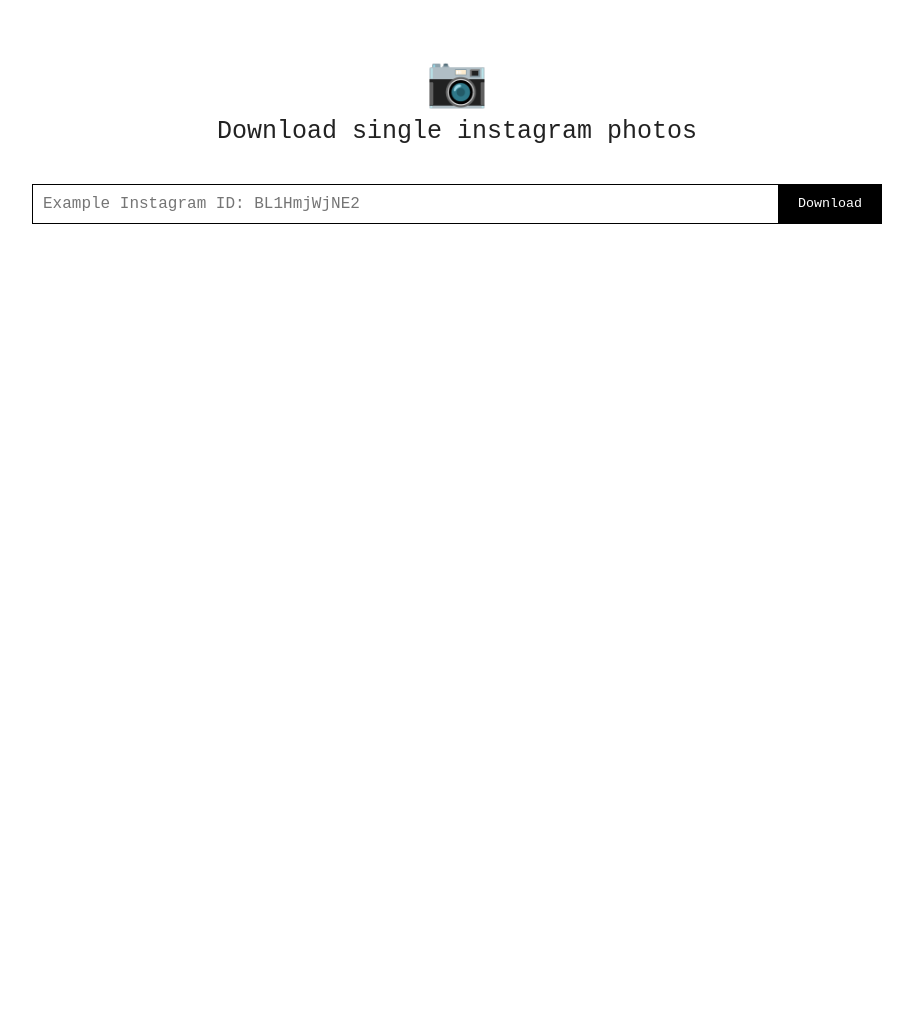
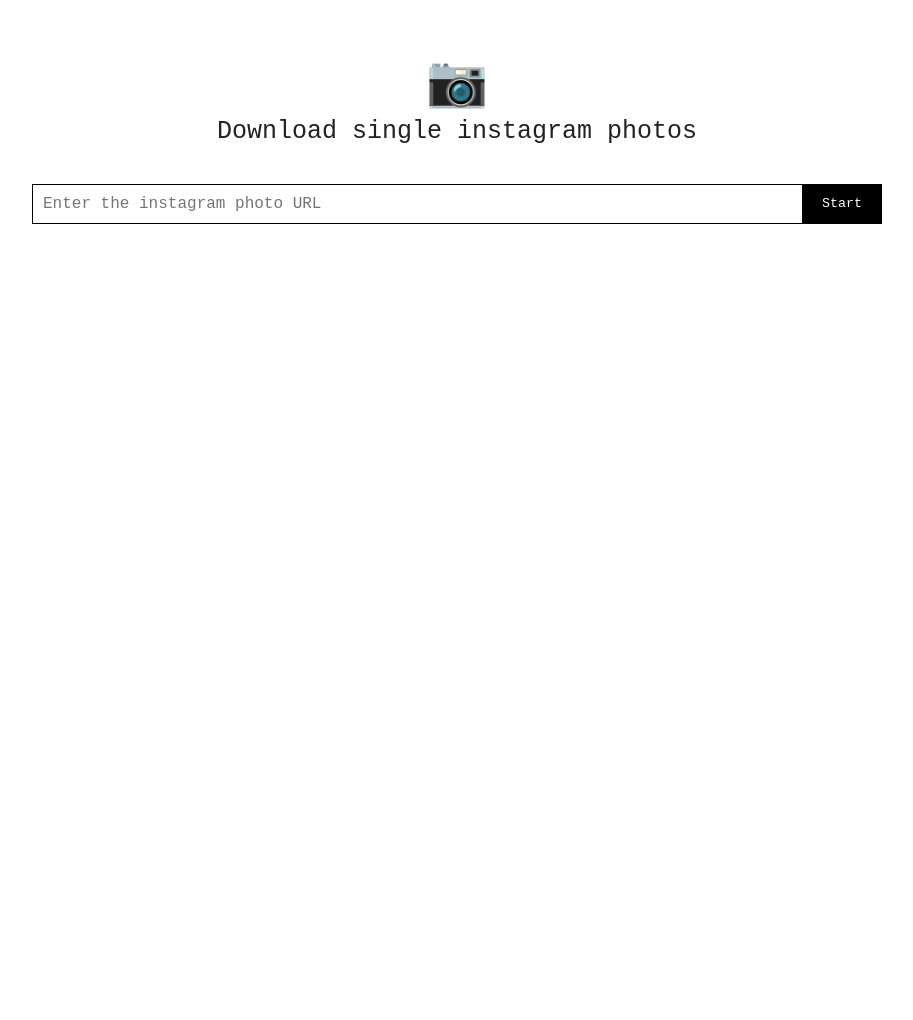
Before and after one commit to jessess/www, a Jekyll site: the page built from random/instagram-download.html, in a window 1280 px wide. Shown: the whole page, without its empty margins (183-1096 px from the left). Built offline with Jekyll 4.4.1, drawn with Linux system fonts in a browser that asks for light colours.

Commit message:
Updating instagram downloader to use instagram URLs

```diff
--- /dev/null
+++ b/js/instagram-download.js
@@ -0,0 +1,14 @@
+$('.get-image').on('click', function(e){
+  e.preventDefault();
+  $('.new-stuff').remove();
+
+  $.ajax({
+    url: 'https://api.instagram.com/oembed?url=http://instagr.am/p/' + $('.get-id').val().match(new RegExp("/p/" + "(.*)" + "/"))[1] + '/',
+    type: "POST",
+    dataType: 'jsonp'
+  }).done(function(e) {
+    $('<div class="new-stuff">').insertAfter('form');
+    $('.new-stuff').prepend('<img class="generated-image" src="' + e.thumbnail_url.replace(/640/g, '1080') + '">');
+    $('.new-stuff').append('<a class="download" href="' + e.thumbnail_url.replace(/640/g, '1080') + '" download>Download</a>');
+  });
+});
--- a/random/instagram-download.html
+++ b/random/instagram-download.html
@@ -8,41 +8,13 @@ permalink: /instagram-download
 <div class="page-content">
   <h1 class="post-title"><span class="header-emoji">📷</span> Download single instagram photos</h1>
   <form>
-    <input class="get-id" type="text" required placeholder="Example Instagram ID: BL1HmjWjNE2">
-    <button class="get-image">Download</button>
+    <input class="get-id" type="text" required placeholder="Enter the instagram photo URL">
+    <button class="get-image">Start</button>
   </form>
 </div>
 
 <script src="https://code.jquery.com/jquery-1.12.4.min.js" integrity="sha256-ZosEbRLbNQzLpnKIkEdrPv7lOy9C27hHQ+Xp8a4MxAQ=" crossorigin="anonymous"></script>
-<script>
-  var instagramID = location.search.split('id=')[1]
-  if(instagramID) {
-    $.ajax({
-      url: 'https://api.instagram.com/oembed?url=http://instagr.am/p/' + instagramID + '/',
-      type: "POST",
-      dataType: 'jsonp'
-    }).done(function(e) {
-      $('<div class="new-stuff">').insertAfter('form');
-      $('.new-stuff').prepend('<img class="generated-image" src="' + e.thumbnail_url.replace(/640/g, '1080') + '">');
-      $('.new-stuff').append('<a class="download" href="' + e.thumbnail_url.replace(/640/g, '1080') + '" download>Download</a>');
-    });
-  }
-
-  $('.get-image').on('click', function(e){
-    e.preventDefault();
-    $('.new-stuff').remove();
-
-    $.ajax({
-      url: 'https://api.instagram.com/oembed?url=http://instagr.am/p/' + $('.get-id').val() + '/',
-      type: "POST",
-      dataType: 'jsonp'
-    }).done(function(e) {
-      $('<div class="new-stuff">').insertAfter('form');
-      $('.new-stuff').prepend('<img class="generated-image" src="' + e.thumbnail_url.replace(/640/g, '1080') + '">');
-      $('.new-stuff').append('<a class="download" href="' + e.thumbnail_url.replace(/640/g, '1080') + '" download>Download</a>');
-    });
-  });
-</script>
+<script src="/js/instagram-download.js"></script>
 
 </body>
 </html>
```
